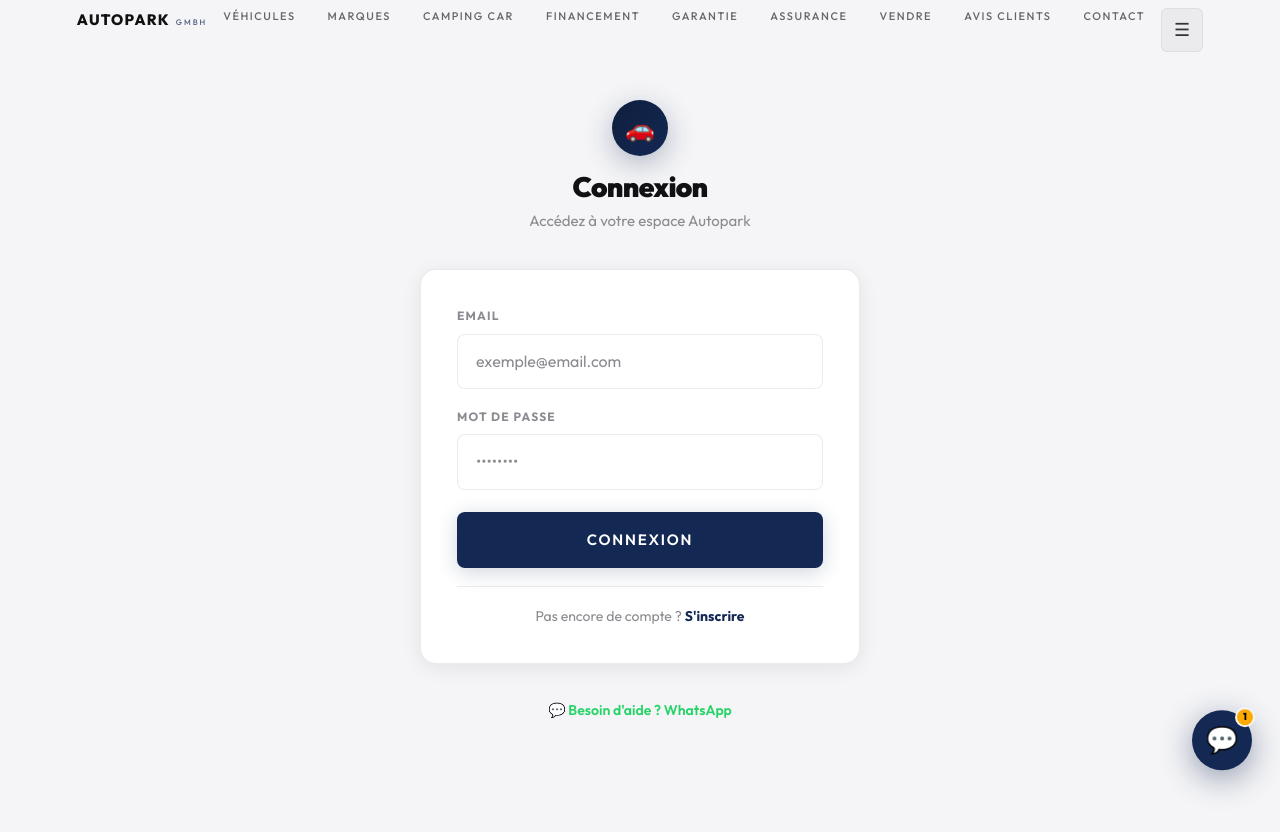
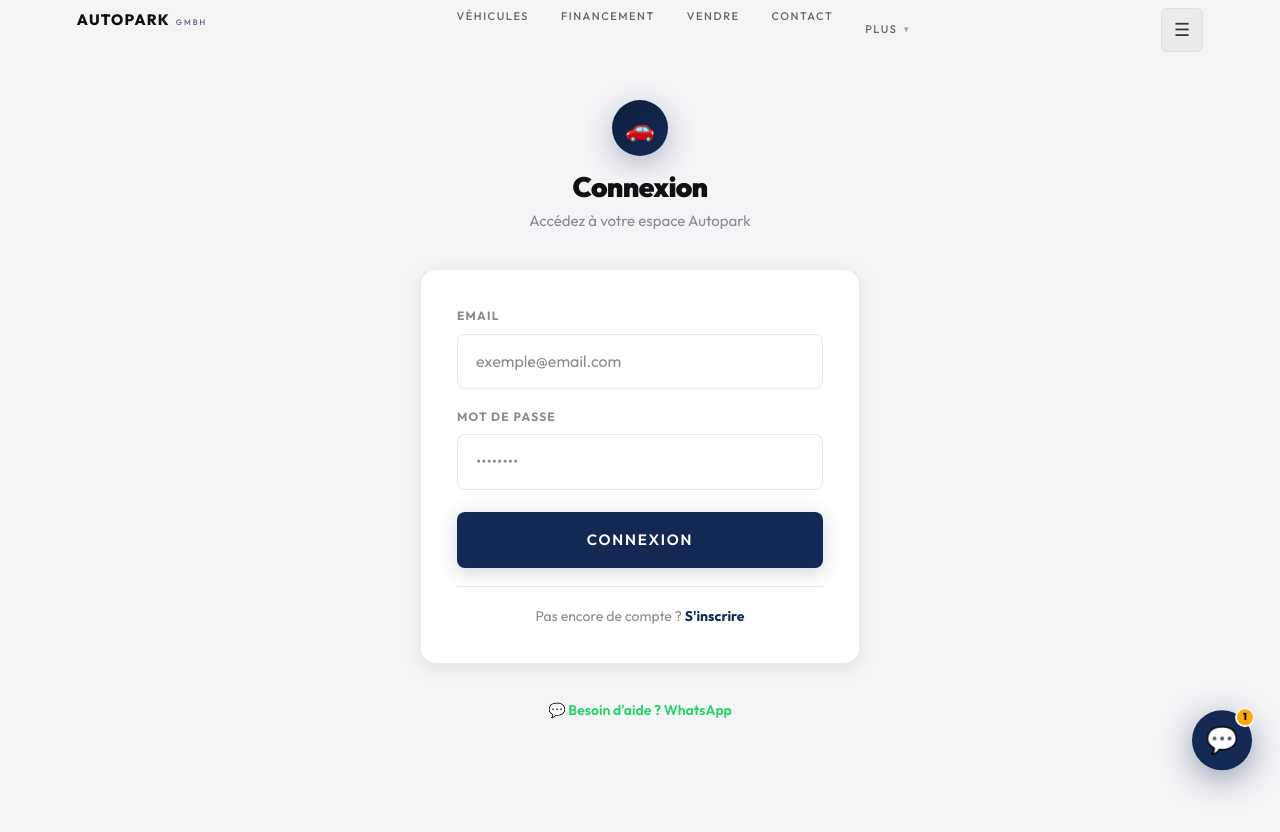
Before and after one commit to autokompetenz/Autopark-GmbH-, a React (Vite) app: page /login in a window 1280 px wide. Built offline with nearby package versions, Linux system fonts and the light colour scheme; a web font is replaced by a local one.

Commit message:
refactor: declutter navbar with More dropdown
Keep 4 primary links (Vehicles, Financing, Sell, Contact) in the
desktop navbar and group secondary pages under a More dropdown.

```diff
--- a/src/components/Navbar.jsx
+++ b/src/components/Navbar.jsx
@@ -15,7 +15,9 @@
   const location = useLocation();
   const [scrolled, setScrolled] = useState(false);
   const [menuOpen, setMenuOpen] = useState(false);
+  const [plusOpen, setPlusOpen] = useState(false);
   const menuRef = useRef(null);
+  const plusRef = useRef(null);
   const isDark = theme === 'dark';
 
   useEffect(() => {
@@ -25,10 +27,13 @@
   }, []);
 
   useEffect(() => { if (isAuthenticated) fetchCount(); }, [isAuthenticated]);
-  useEffect(() => { setMenuOpen(false); }, [location.pathname]);
+  useEffect(() => { setMenuOpen(false); setPlusOpen(false); }, [location.pathname]);
 
   useEffect(() => {
-    const h = (e) => { if (menuRef.current && !menuRef.current.contains(e.target)) setMenuOpen(false); };
+    const h = (e) => {
+      if (menuRef.current && !menuRef.current.contains(e.target)) setMenuOpen(false);
+      if (plusRef.current && !plusRef.current.contains(e.target)) setPlusOpen(false);
+    };
     document.addEventListener('mousedown', h);
     return () => document.removeEventListener('mousedown', h);
   }, []);
@@ -137,14 +142,66 @@
         {!isMobile && (
           <div style={{ display: 'flex', alignItems: 'center', gap: 32, position: 'relative', zIndex: 1 }}>
             <NavLink to="/catalog"     label={t('nav_vehicles', lang)} />
-            <NavLink to="/marques"     label={t('nav_brands', lang)} />
-            <NavLink to="/camping-car" label="Camping Car" />
             <NavLink to="/simulation"  label={t('nav_financing', lang)} />
-            <NavLink to="/warranty"    label={t('nav_warranty', lang) || 'Garantie'} />
-            <NavLink to="/insurance"   label={t('nav_insurance', lang) || 'Assurance'} />
             <NavLink to="/vendre"      label={t('nav_sell', lang)} />
-            <NavLink to="/avis"        label={t('reviews_label', lang)} />
             <NavLink to="/contact"     label={t('nav_contact', lang)} />
+
+            {/* More dropdown */}
+            <div style={{ position: 'relative' }} ref={plusRef}>
+              <button
+                onClick={() => setPlusOpen(!plusOpen)}
+                style={{
+                  fontSize: 11, fontWeight: 500, letterSpacing: '0.14em', textTransform: 'uppercase',
+                  color: plusOpen ? 'var(--red)' : navTextColor,
+                  textDecoration: 'none', transition: 'color 0.25s', cursor: 'pointer',
+                  background: 'transparent', border: 'none', padding: 0, fontFamily: F,
+                  display: 'flex', alignItems: 'center', gap: 5,
+                }}
+                onMouseOver={e => e.currentTarget.style.color = 'var(--red)'}
+                onMouseOut={e => e.currentTarget.style.color = plusOpen ? 'var(--red)' : navTextColor}>
+                {t('nav_more', lang)}
+                <span style={{ fontSize: 8, opacity: 0.6, transform: plusOpen ? 'rotate(180deg)' : 'none', transition: 'transform 0.25s' }}>▼</span>
+              </button>
+
+              <AnimatePresence>
+                {plusOpen && (
+                  <motion.div
+                    initial={{ opacity: 0, y: 6, scale: 0.97, x: '-50%' }}
+                    animate={{ opacity: 1, y: 0, scale: 1, x: '-50%' }}
+                    exit={{ opacity: 0, y: 6, scale: 0.97, x: '-50%' }}
+                    transition={{ duration: 0.2, ease: [0.16,1,0.3,1] }}
+                    style={{
+                      position: 'absolute', top: 'calc(100% + 14px)', left: '50%',
+                      background: menuBg, border: `1px solid ${menuBorder}`, borderRadius: 10,
+                      boxShadow: '0 8px 40px rgba(0,0,0,0.20)', minWidth: 220, padding: 6, zIndex: 9999,
+                    }}>
+                    {[
+                      { to: '/marques',     label: t('nav_brands', lang),      icon: '🏷️' },
+                      { to: '/camping-car', label: 'Camping Car',                icon: '🚐' },
+                      { to: '/warranty',    label: t('nav_warranty', lang),      icon: '🛡️' },
+                      { to: '/insurance',   label: t('nav_insurance', lang),     icon: '📋' },
+                      { to: '/livraison',   label: t('nav_delivery', lang),      icon: '🚚' },
+                      { to: '/maintenance', label: t('nav_maintenance', lang),   icon: '🔧' },
+                      { to: '/faq',         label: t('nav_faq', lang),           icon: '❓' },
+                      { to: '/a-propos',    label: t('nav_about', lang),         icon: '🏛️' },
+                      { to: '/avis',        label: t('reviews_label', lang),     icon: '⭐' },
+                    ].map(({ to, label, icon }) => (
+                      <Link key={to} to={to} onClick={() => setPlusOpen(false)}
+                        style={{
+                          display: 'flex', alignItems: 'center', gap: 10, padding: '9px 14px',
+                          fontSize: 13, color: menuText2, textDecoration: 'none', borderRadius: 7,
+                          fontFamily: F, fontWeight: 500, transition: 'background 0.15s, color 0.15s',
+                        }}
+                        onMouseOver={e => { e.currentTarget.style.background = menuHover; e.currentTarget.style.color = 'var(--red)'; }}
+                        onMouseOut={e => { e.currentTarget.style.background = 'transparent'; e.currentTarget.style.color = menuText2; }}>
+                        <span style={{ fontSize: 15, width: 18, textAlign: 'center', flexShrink: 0 }}>{icon}</span>
+                        {label}
+                      </Link>
+                    ))}
+                  </motion.div>
+                )}
+              </AnimatePresence>
+            </div>
           </div>
         )}
 
--- a/src/utils/i18n.js
+++ b/src/utils/i18n.js
@@ -13,6 +13,7 @@
   nav_financing:    { fr:'Financement',        en:'Financing',         de:'Finanzierung',      es:'Financiación',     it:'Finanziamento',    pt:'Financiamento' },
   nav_track:        { fr:'Suivi commande',     en:'Track Order',       de:'Bestellung',        es:'Seguimiento',      it:'Traccia ordine',   pt:'Rastrear' },
   nav_contact:      { fr:'Contact',            en:'Contact',           de:'Kontakt',           es:'Contacto',         it:'Contatto',         pt:'Contato' },
+  nav_more:         { fr:'Plus',               en:'More',              de:'Mehr',              es:'Más',              it:'Altro',            pt:'Mais' },
   nav_login:        { fr:'Connexion',          en:'Login',             de:'Anmelden',          es:'Iniciar sesión',   it:'Accedi',           pt:'Entrar' },
   nav_register:     { fr:"S'inscrire",         en:'Register',          de:'Registrieren',      es:'Registrarse',      it:'Registrati',       pt:'Registrar' },
   nav_cart:         { fr:'Panier',             en:'Cart',              de:'Warenkorb',         es:'Carrito',          it:'Carrello',         pt:'Carrinho' },
```
